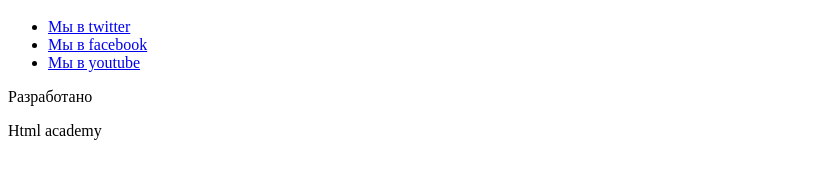
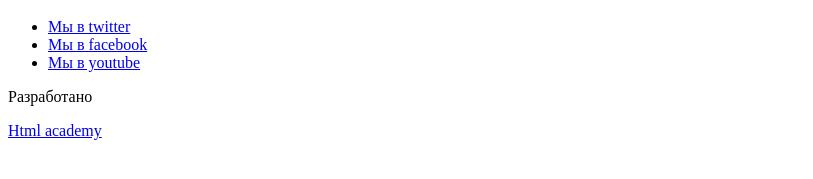
Before and after one commit to MorozovaVA/486331-pink-18, a website: page source/form.html in a window 1280 px wide. Shown: the part 265-444 px from the top of the page, without its empty margins (0-813 px from the left). Drawn offline with Linux system fonts and the light colour scheme.

Commit message:
Исправляет частично размеченные страницы2

```diff
--- a/source/form.html
+++ b/source/form.html
@@ -48,7 +48,7 @@
       </div>
       <div class="page-footer__copyright">
         <p class="copyright__text">Pазработано</p>
-        <a class="copyright__link href="https://htmlacademy.ru">Html academy</a>
+        <a class="copyright__link" href="https://htmlacademy.ru">Html academy</a>
       </div>
     </footer>
 </body>
```
